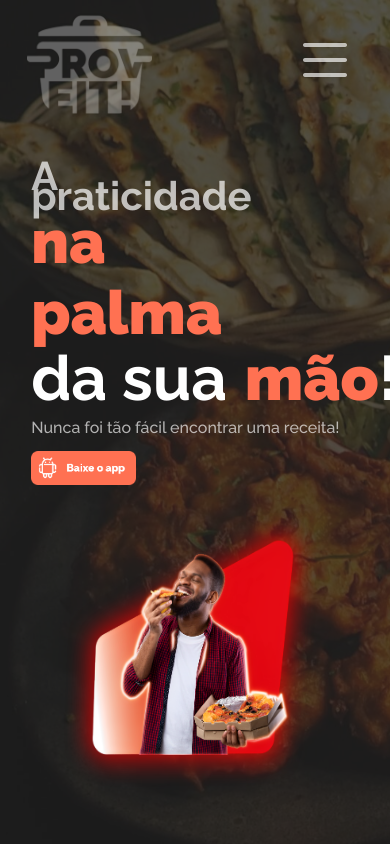
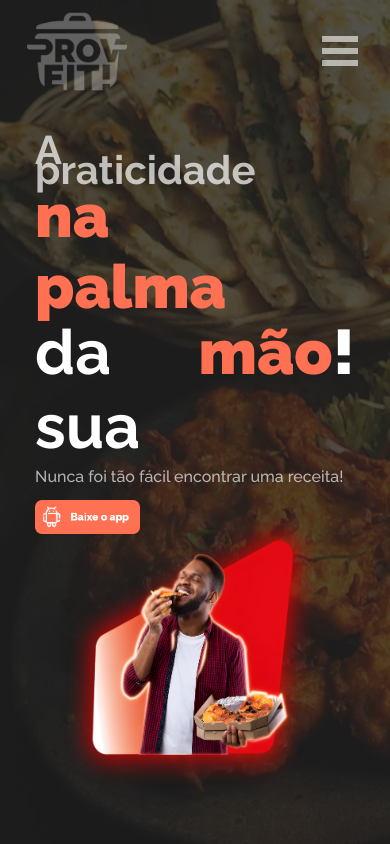
Before and after one commit to Taviin7/Proveit_Landing_Pages, a React (Create React App) app: page / in a window 390 px wide. Shown: the top 844 px of the page. Built offline with nearby package versions, Linux system fonts and the light colour scheme.

Commit message:
arrumando o hamburguer-menu

```diff
--- /dev/null
+++ b/public/html.css
@@ -0,0 +1,5 @@
+body{
+    overflow-x: hidden;
+}
+
+/* mano eu sou muito bom */
--- a/public/index.html
+++ b/public/index.html
@@ -2,19 +2,20 @@
 <html lang="en">
   <head>
     <meta charset="utf-8" />
+    <link rel="stylesheet" href="html.css">
     <link rel="icon" href="./proveitLogo.png" />
     <meta name="viewport" content="width=device-width, initial-scale=1" />
-    <meta name="theme-color" content="#000000" />
+    <meta name="theme-color" content="#000" />
     <meta
       name="description"
       content="Web site created using create-react-app"
     />
-    <link rel="apple-touch-icon" href="%PUBLIC_URL%/logo192.png" />
+    <link rel="apple-touch-icon" href="%PUBLIC_URL%/proveitLogo.png" />
     <!--
       manifest.json provides metadata used when your web app is installed on a
       user's mobile device or desktop. See https://developers.google.com/web/fundamentals/web-app-manifest/
     -->
-    <link rel="manifest" href="%PUBLIC_URL%/manifest.json" />
+    <link rel="manifest" href="%PUBLIC_URL%/proveitLogo.json" />
     <!--
       Notice the use of %PUBLIC_URL% in the tags above.
       It will be replaced with the URL of the `public` folder during the build.
--- a/src/Components/Home/Home.jsx
+++ b/src/Components/Home/Home.jsx
@@ -1,52 +1,12 @@
 import React, { useEffect, useState } from "react";
-import { slide as Menu } from 'react-burger-menu';
 import { Link } from 'react-scroll';
 import "./Home.css";
 import "./Home_tablet.css";
-import hamburguer_menu from "./Imgs/hamburguer-menu.png";
-import cross from "./Imgs/cross.png";
 import Logo from "./Imgs/proveitLogo.png";
 import negao from "./Imgs/negao.png";
 import BtnDownload from "./Imgs/Download_button 1.png";
 
-/* const ComponenteParaCelular = () => {
-  return (
-    <div className="div-hamburguermenu">
-      <Menu className="hamburguermenu"
-      customBurgerIcon={ <img src={hamburguer_menu} /> }
-      customCrossIcon= {<img src={cross}/>}>
-        <a id="#nosso-objetivo" className="menu-item" href="#nosso-objetivo">
-        Nosso Objetivo
-        </a>
-        <a id="#funcionalidades" className="menu-item" href="#funcionalidades">
-        Funcionalidades
-        </a>
-        <a id="#como-usar" className="menu-item" href="#como-usar">
-        Como Usar
-        </a>
-        <a id="#quem-somos" className="menu-item" href="#quem-somos">
-        Quem Somos
-        </a>
-      </Menu>
-    </div>
-  );
-};
- */
 export default function Home() {
-
-  const [isCelular, setIsCelular] = useState(window.innerWidth <= 768);
-
-  useEffect(() => {
-    const atualizarEstadoTela = () => {
-      setIsCelular(window.innerWidth <= 768);
-    };
-
-    window.addEventListener('resize', atualizarEstadoTela);
-
-    return () => {
-      window.removeEventListener('resize', atualizarEstadoTela);
-    };
-  }, []);
 
   return (
     <section className="section1" id="Home">
@@ -55,8 +15,6 @@ export default function Home() {
           <div className="container_logo">
             <img src={Logo} className="logo" />
           </div>
-       {/*    {isCelular && <ComponenteParaCelular />} */}
-
           <nav className="navegation">
             <div className="container_nav">
               <Link to="nosso-objetivo" className="ancoras" smooth={true} duration={600}>Nosso Objetivo</Link>
@@ -68,7 +26,6 @@ export default function Home() {
               </a>
             </div>
           </nav>
-
         </header>
         <div className="container_main">
           <div className="container">
@@ -91,7 +48,7 @@ export default function Home() {
               <img className="BtnDownload" src={BtnDownload} />
             </a>
           </div>
-        {  <div className="imgBox">
+          {<div className="imgBox">
             <img src={negao} />
           </div>}
         </div>
--- a/src/Components/Home/HomeMobile.jsx
+++ b/src/Components/Home/HomeMobile.jsx
@@ -1,6 +1,5 @@
 import React, { useEffect, useState } from "react";
-import { slide as Menu } from 'react-burger-menu';
-import { Link } from 'react-scroll';
+import { push as Menu } from 'react-burger-menu';
 import "./Home_cel.css";
 import hamburguer_menu from "./Imgs/hamburguer-menu.png";
 import cross from "./Imgs/cross.png";
@@ -16,10 +15,8 @@ export default function Home() {
                     <div className="container_logo">
                         <img src={Logo} className="logo" />
                     </div>
-                    <Menu className="hamburguermenu"
-                        width={'50%'}
-                        customBurgerIcon={<img src={hamburguer_menu} />}
-                        customCrossIcon={<img src={cross} />}>
+                    <div className="hamburguermenu">
+                        <Menu right>
                             <a id="#nosso-objetivo" className="menu-item" href="#nosso-objetivo">
                                 Nosso Objetivo
                             </a>
@@ -33,6 +30,7 @@ export default function Home() {
                                 Quem Somos
                             </a>
                         </Menu>
+                    </div>
                 </header>
                 <div className="container_main">
                     <div className="container">
--- a/src/Components/Home/Home_cel.css
+++ b/src/Components/Home/Home_cel.css
@@ -14,10 +14,74 @@
         flex-direction: column;
     }
 
-    .bm-icon {
-        margin-left: 280%;
-        margin-top: 70%;
+    header {
+        display: flex;
+        justify-content: space-between;
+        width: 100%;
+        height: 12%;
     }
+
+    .bm-burger-button {
+        position: fixed;
+        width: 36px;
+        height: 30px;
+        top: 36px;
+    }
+
+    /* Color/shape of burger icon bars */
+    .bm-burger-bars {
+        background: rgba(255, 255, 255, 0.6);
+        opacity: 1;
+    }
+
+    .bm-burger-bars-hover {
+        background: #FF7152;
+    }
+
+    .bm-cross-button {
+        height: 24px;
+        width: 24px;
+    }
+
+    /* Color/shape of close button cross */
+    .bm-cross {
+        background: #fff;
+    }
+
+    .bm-menu-wrap {
+        position: fixed;
+        height: 100%;
+    }
+
+    /* General sidebar styles */
+    .bm-menu {
+        background: #373a47;
+        padding: 2.5em 1.5em 0;
+        font-size: 1.15em;
+    }
+
+    /* Morph shape necessary with bubble or elastic */
+    .bm-morph-shape {
+        fill: #373a47;
+    }
+
+    /* Wrapper for item list */
+    .bm-item-list {
+        color: #b8b7ad;
+        padding: 0.8em;
+    }
+
+    /* Individual item */
+    .bm-item {
+        display: inline-block;
+    }
+
+    /* Styling of overlay */
+    .bm-overlay {
+        background: rgba(0, 0, 0, 0.3);
+    }
+
+
 
     .fundo::before {
         content: "";
@@ -33,10 +97,11 @@
     }
 
 
-    header {
+    .hamburguermenu {
         display: flex;
-        width: 100%;
-        height: 15%;
+        height: 100%;
+        width: 35%;
+        justify-content: center;
     }
 
     .container_logo {
@@ -49,22 +114,6 @@
         height: 100%;
     }
 
-    .ancoras {
-        font-size: 24;
-        margin: 4%;
-        color: #fff;
-        font-family: 'raleway-semibold';
-        padding: 5px;
-        border-radius: 8px;
-        transition: 0.2s;
-    }
-
-    .ancoras:hover {
-        transition: 0.2s;
-        background-color: #fff;
-        color: #FF7152;
-    }
-
     .section1 .baixeoapp:hover {
         transition: 0.2;
         background-color: #fff;
@@ -74,6 +123,7 @@
     .container_main {
         display: flex;
         flex-direction: column;
+        align-items: center;
         width: 100%;
         height: 100%;
 
@@ -84,8 +134,6 @@
         flex-direction: column;
         width: 90%;
         height: 47%;
-        margin-top: 10%;
-        margin-left: 8%;
     }
 
     .section1 .titleBox1 {
@@ -95,7 +143,7 @@
     }
 
     .titleBox2 {
-        width: 370px;
+        width: 320px;
         display: flex;
         margin-top: -2%;
     }
```
Lines whose indentation alone changed are shown as unchanged.
